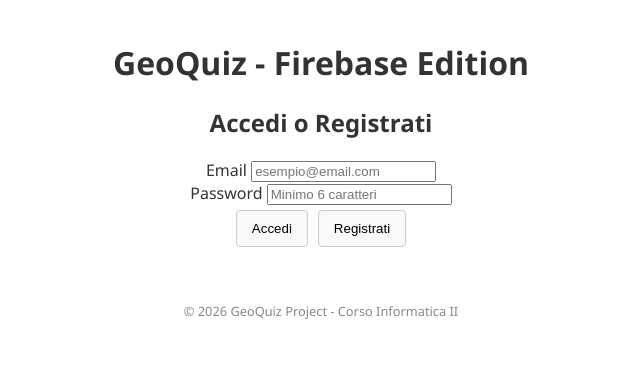
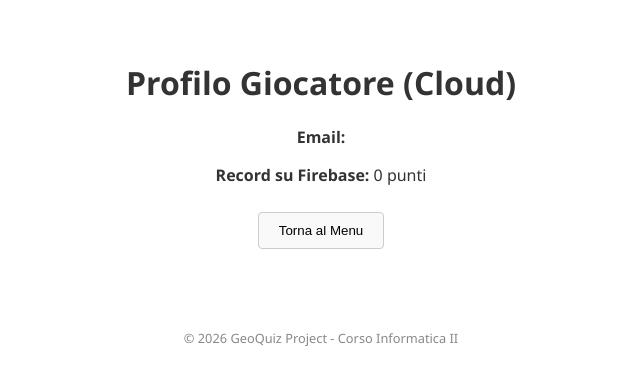
Before and after one commit to Stefans-code/Project_Inf_II, a Vue app: page /profile in a window 1280 px wide. Before the commit this address led to /. Shown: the top 382 px of the page, without its empty margins (319-959 px from the left). Built offline with nearby package versions, Linux system fonts and the light colour scheme; no server answers.

Commit message:
Versione definitiva: Sistema Username/Password manuale tramite Firestore (no email)

```diff
--- a/src/views/GameView.vue
+++ b/src/views/GameView.vue
@@ -2,8 +2,8 @@
 import { ref, onUnmounted } from 'vue'
 import { useRouter } from 'vue-router'
 import { getCountryInfo, getCountries } from '../../script.js'
-import { db, auth } from '../firebase'
-import { doc, setDoc, getDoc } from 'firebase/firestore'
+import { db } from '../firebase'
+import { doc, updateDoc, getDoc } from 'firebase/firestore'
 
 const router = useRouter()
 const state = ref('mode_selection')
@@ -76,7 +76,7 @@
       score.value++
       if (score.value >= maxScore) {
         state.value = 'game_over'
-        updateHighScore() // Salvataggio su Firebase
+        updateHighScore() // Salvataggio su Firestore tramite Username
       } else {
         startNewRound()
       }
@@ -88,12 +88,13 @@
 }
 
 /**
- * LOGICA FIREBASE: Salva il punteggio massimo nel database Firestore
+ * SALVATAGGIO CLOUD: Salva il record nel documento dell'utente usando l'Username
  */
 const updateHighScore = async () => {
-  const user = auth.currentUser
-  if (user) {
-    const userRef = doc(db, "scores", user.uid)
+  const currentUsername = localStorage.getItem('username')
+  if (currentUsername) {
+    try {
+      const userRef = doc(db, "utenti", currentUsername)
       const docSnap = await getDoc(userRef)
 
       let currentHigh = 0
@@ -102,16 +103,15 @@
       }
 
       if (score.value > currentHigh) {
-      await setDoc(userRef, {
-        username: user.email,
+        await updateDoc(userRef, {
           highScore: score.value,
           updatedAt: new Date()
-      }, { merge: true })
-      console.log("Punteggio aggiornato su Firebase!")
+        })
+        console.log("Punteggio aggiornato nel cloud!")
       }
-  } else {
-    // Fallback su localStorage se non loggato
-    localStorage.setItem('highScore', score.value.toString())
+    } catch (e) {
+      console.error("Errore salvataggio:", e)
+    }
   }
 }
 
@@ -129,7 +129,6 @@
   <div class="game-container">
     <div v-if="state === 'mode_selection'">
       <h1> Modalità di gioco</h1>
-      <p> Seleziona la sfida </p>
       <button @click="selectMode(0)"> Curiosità del mondo </button><br>
       <button @click="selectMode(1)"> Cibo e tradizioni </button><br>
       <button @click="selectMode(2)"> Solo Europa </button><br>
@@ -138,7 +137,6 @@
 
     <div v-if="state === 'difficulty_selection'">
       <h1> Difficoltà </h1>
-      <p> Scegli quanto vuoi sfidarti </p>
       <button @click="selectDifficulty(0)"> Facile </button><br>
       <button @click="selectDifficulty(1)"> Media </button><br>
       <button @click="selectDifficulty(2)"> Difficile </button><br>
@@ -148,23 +146,18 @@
     <div v-if="state === 'quiz'">
       <div class="header-info">
         <span>Punteggio: {{ score }} / {{ maxScore }}</span> |
-        <span :class="{ 'timer-low': timer <= 5 }">Tempo: {{ timer }}s</span>
+        <span>Tempo: {{ timer }}s</span>
       </div>
-
       <div class="fact-box">
         <p v-if="isLoading"><em>Recupero dati...</em></p>
         <p v-else>{{ currentFact }}</p>
       </div>
-
       <div v-if="!isLoading" class="options-container">
         <button
           v-for="opt in options"
           :key="opt"
           @click="checkAnswer(opt)"
-          :class="{
-            'correct': selectedOption === opt && opt === currentAnswer.value,
-            'wrong': selectedOption === opt && opt !== currentAnswer.value
-          }"
+          :class="{ 'correct': selectedOption === opt && opt === currentAnswer.value, 'wrong': selectedOption === opt && opt !== currentAnswer.value }"
         >
           {{ opt }}
         </button>
@@ -176,19 +169,14 @@
     <div v-if="state === 'game_over'">
       <h1> Partita Finita! </h1>
       <p> Hai totalizzato {{ score }} punti! </p>
-      <p><em>Il tuo record è stato salvato su Firebase.</em></p>
       <button @click="goHome"> Torna al menu </button>
-      <button @click="state = 'mode_selection'; score = 0"> Gioca ancora </button>
     </div>
   </div>
 </template>
 
 <style scoped>
 .game-container { text-align: center; padding: 20px; }
-.header-info { font-weight: bold; margin-bottom: 10px; }
-.timer-low { color: red; animation: blink 1s infinite; }
-@keyframes blink { 50% { opacity: 0.5; } }
-.fact-box { background: #f0f0f0; border: 2px solid #ccc; padding: 20px; margin: 20px auto; max-width: 600px; min-height: 120px; border-radius: 10px; }
+.fact-box { background: #f0f0f0; border: 1px solid #ccc; padding: 20px; margin: 20px auto; max-width: 600px; border-radius: 10px; }
 .options-container { display: grid; grid-template-columns: 1fr 1fr; gap: 10px; max-width: 400px; margin: 0 auto; }
 button { padding: 10px; cursor: pointer; }
 .correct { background-color: #4CAF50 !important; color: white; }
--- a/src/views/HomeView.vue
+++ b/src/views/HomeView.vue
@@ -1,57 +1,76 @@
 <script setup>
 import { ref, onMounted } from 'vue'
 import { useRouter } from 'vue-router'
-import { auth } from '../firebase'
-import { signInWithEmailAndPassword, createUserWithEmailAndPassword, onAuthStateChanged, signOut } from 'firebase/auth'
+import { db } from '../firebase'
+import { doc, setDoc, getDoc } from 'firebase/firestore'
 
 const router = useRouter()
-const isLogged = ref(false)
-const userEmail = ref("")
+const isLogged = ref(localStorage.getItem('userLogged') === 'true')
+const username = ref(localStorage.getItem('username') || "")
 const password = ref("")
 
-// Controlla se l'utente è già loggato all'avvio
-onMounted(() => {
-  onAuthStateChanged(auth, (user) => {
-    if (user) {
-      isLogged.value = true
-      userEmail.value = user.email
-    } else {
-      isLogged.value = false
-    }
-  })
-})
-
 /**
- * Funzione di Login tramite Firebase
+ * LOGIN MANUALE TRAMITE FIRESTORE (Solo Username)
  */
 const handleLogin = async () => {
+  if (!username.value || !password.value) return alert("Inserisci i dati!")
+
   try {
-    await signInWithEmailAndPassword(auth, userEmail.value, password.value)
-    alert("Login effettuato con successo!")
+    const userRef = doc(db, "utenti", username.value)
+    const docSnap = await getDoc(userRef)
+
+    if (docSnap.exists()) {
+      if (docSnap.data().password === password.value) {
+        // Login riuscito
+        localStorage.setItem('userLogged', 'true')
+        localStorage.setItem('username', username.value)
+        isLogged.value = true
+        alert("Bentornato " + username.value + "!")
+      } else {
+        alert("Password errata!")
+      }
+    } else {
+      alert("Username non trovato. Registrati!")
+    }
   } catch (error) {
-    if (error.code === 'auth/user-not-found') {
-      alert("Utente non trovato. Clicca su Registrati per creare un account.")
-    } else {
-      alert("Errore: " + error.message)
-    }
+    alert("Errore: " + error.message)
   }
 }
 
 /**
- * Funzione di Registrazione tramite Firebase
+ * REGISTRAZIONE MANUALE TRAMITE FIRESTORE
  */
 const handleRegister = async () => {
+  if (!username.value || !password.value) return alert("Inserisci i dati!")
+  if (username.value.length < 3) return alert("Username troppo corto!")
+
   try {
-    await createUserWithEmailAndPassword(auth, userEmail.value, password.value)
-    alert("Account creato con successo!")
+    const userRef = doc(db, "utenti", username.value)
+    const docSnap = await getDoc(userRef)
+
+    if (docSnap.exists()) {
+      alert("Username già esistente, scegline un altro.")
+    } else {
+      // Crea il nuovo utente nel database
+      await setDoc(userRef, {
+        password: password.value,
+        highScore: 0,
+        createdAt: new Date()
+      })
+      localStorage.setItem('userLogged', 'true')
+      localStorage.setItem('username', username.value)
+      isLogged.value = true
+      alert("Account creato! Benvenuto " + username.value)
+    }
   } catch (error) {
     alert("Errore registrazione: " + error.message)
   }
 }
 
-const handleLogout = async () => {
-  await signOut(auth)
-  alert("Logout effettuato.")
+const handleLogout = () => {
+  localStorage.removeItem('userLogged')
+  localStorage.removeItem('username')
+  isLogged.value = false
 }
 
 const startGame = () => router.push('/game')
@@ -60,48 +79,40 @@
 
 <template>
   <div class="view-container">
-    <h1> GeoQuiz - Firebase Edition </h1>
+    <h1> GeoQuiz 🌍 </h1>
 
     <div v-if="!isLogged">
-      <h2> Accedi o Registrati </h2>
-      <label> Email </label>
-      <input type="email" v-model="userEmail" placeholder="esempio@email.com" />
+      <h2> Login Giocatore </h2>
+      <label> Username </label>
+      <input type="text" v-model="username" placeholder="Inserisci username" />
       <br>
       <label> Password </label>
-      <input type="password" v-model="password" placeholder="Minimo 6 caratteri" />
+      <input type="password" v-model="password" placeholder="Inserisci password" />
       <br>
-      <button @click="handleLogin"> Accedi </button>
-      <button @click="handleRegister"> Registrati </button>
+      <div class="auth-buttons">
+        <button @click="handleLogin"> Accedi </button>
+        <button @click="handleRegister"> Registrati </button>
+      </div>
     </div>
 
     <div v-else>
-      <p>Sessione attiva: <strong>{{ userEmail }}</strong></p>
+      <p>Giocatore: <strong>{{ username }}</strong></p>
       <div class="menu-buttons">
         <button @click="startGame"> Inizia Partita </button><br>
         <button @click="goProfile"> Il mio Profilo </button><br>
-        <button @click="router.push('/leaderboard')"> Classifica Globale </button><br>
-        <button @click="router.push('/about')"> Istruzioni di gioco </button><br>
-        <button @click="handleLogout" class="btn-logout"> Esci dall'account </button>
+        <button @click="router.push('/leaderboard')"> Classifica </button><br>
+        <button @click="router.push('/about')"> Istruzioni </button><br>
+        <button @click="handleLogout" class="btn-logout"> Logout </button>
       </div>
     </div>
   </div>
 </template>
 
 <style scoped>
-.view-container {
-  text-align: center;
-}
-.menu-buttons button {
-  width: 200px;
-  margin: 8px;
-  padding: 12px;
-}
-.btn-logout {
-  margin-top: 30px !important;
-  background-color: #eee;
-}
-button {
-  margin: 5px;
-  padding: 10px 15px;
-}
+.view-container { text-align: center; }
+.auth-buttons { margin-top: 15px; }
+.menu-buttons button { width: 200px; margin: 8px; padding: 12px; }
+.btn-logout { margin-top: 20px !important; background-color: #eee; }
+button { margin: 5px; padding: 10px 15px; cursor: pointer; }
+input { padding: 8px; margin: 5px; }
 </style>
--- a/src/views/LeaderboardView.vue
+++ b/src/views/LeaderboardView.vue
@@ -10,16 +10,17 @@
 
 onMounted(async () => {
   try {
-    // Recupera i top 10 punteggi da Firestore ordinati per punteggio decrescente
-    const q = query(collection(db, "scores"), orderBy("highScore", "desc"), limit(10))
+    // Recupera la classifica dalla cartella 'utenti', ordinando per highScore
+    const q = query(collection(db, "utenti"), orderBy("highScore", "desc"), limit(10))
     const querySnapshot = await getDocs(q)
     const scores = []
     querySnapshot.forEach((doc) => {
-      scores.push({ id: doc.id, ...doc.data() })
+      // L'ID del documento è proprio l'username scelto dall'utente
+      scores.push({ username: doc.id, ...doc.data() })
     })
     highScores.value = scores
   } catch (error) {
-    console.error("Errore nel caricamento classifica:", error)
+    console.error("Errore classifica:", error)
   } finally {
     isLoading.value = false
   }
@@ -30,20 +31,20 @@
 
 <template>
   <div class="view-container">
-    <h1> Classifica Globale (Realtime) </h1>
+    <h1> Classifica Giocatori 🏆 </h1>
 
-    <div v-if="isLoading">Caricamento dati dal database...</div>
+    <div v-if="isLoading">Caricamento classifica...</div>
 
     <table v-else align="center" border="1" cellpadding="10" style="border-collapse: collapse; width: 80%; max-width: 500px;">
       <thead>
         <tr>
           <th>Pos.</th>
           <th>Giocatore</th>
-          <th>Punteggio</th>
+          <th>Record</th>
         </tr>
       </thead>
       <tbody>
-        <tr v-for="(entry, index) in highScores" :key="entry.id">
+        <tr v-for="(entry, index) in highScores" :key="entry.username">
           <td>{{ index + 1 }}</td>
           <td>{{ entry.username }}</td>
           <td>{{ entry.highScore }}</td>
--- a/src/views/ProfileView.vue
+++ b/src/views/ProfileView.vue
@@ -6,23 +6,18 @@
 import { onAuthStateChanged } from 'firebase/auth'
 
 const router = useRouter()
-const userEmail = ref("Caricamento...")
+const username = ref(localStorage.getItem('username') || "Ospite")
 const highScore = ref(0)
 
-onMounted(() => {
-  onAuthStateChanged(auth, async (user) => {
-    if (user) {
-      userEmail.value = user.email
-      // Recupera il punteggio da Firestore
-      const userRef = doc(db, "scores", user.uid)
-      const docSnap = await getDoc(userRef)
-      if (docSnap.exists()) {
-        highScore.value = docSnap.data().highScore || 0
-      }
-    } else {
-      router.push('/') // Torna alla home se non loggato
+onMounted(async () => {
+  if (username.value !== "Ospite") {
+    // Recupera i dati dal documento dell'utente basato sull'Username
+    const userRef = doc(db, "utenti", username.value)
+    const docSnap = await getDoc(userRef)
+    if (docSnap.exists()) {
+      highScore.value = docSnap.data().highScore || 0
     }
-  })
+  }
 })
 
 const goHome = () => router.push('/')
```
Lines whose indentation alone changed are shown as unchanged.
